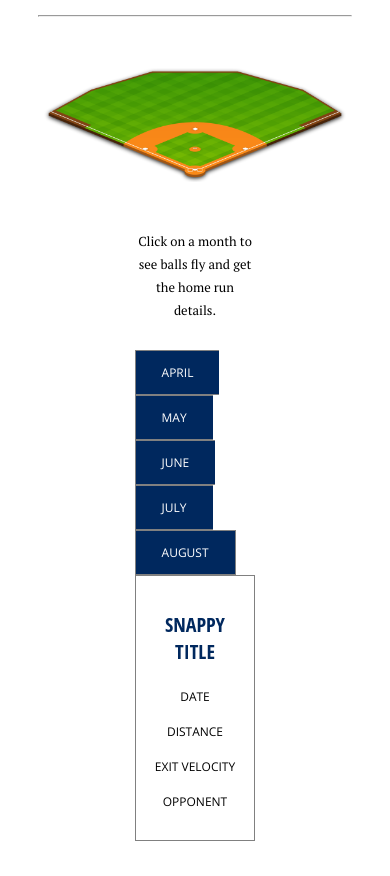
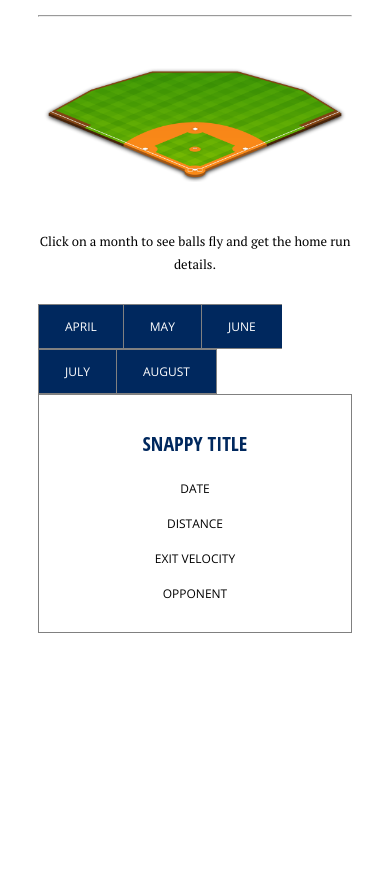
Before and after one commit to nydailynews/aaron-judge-home-runs, a PHP site: page / in a window 390 px wide. Shown: the part 534-1410 px from the top of the page. After the commit the page ends 1167 px from the top, so only its background shows below. Run offline with PHP 8.4, Linux system fonts and the light colour scheme; some libraries are stand-ins or nearby versions.

Commit message:
even more markup

```diff
--- a/www/css/style.css
+++ b/www/css/style.css
@@ -112,7 +112,9 @@ h3 {
         line-height: 23px;
     }
 
-
+    #container {
+        width: 100%;
+    }
 }
 
 /* Fixes for social menu */
```
